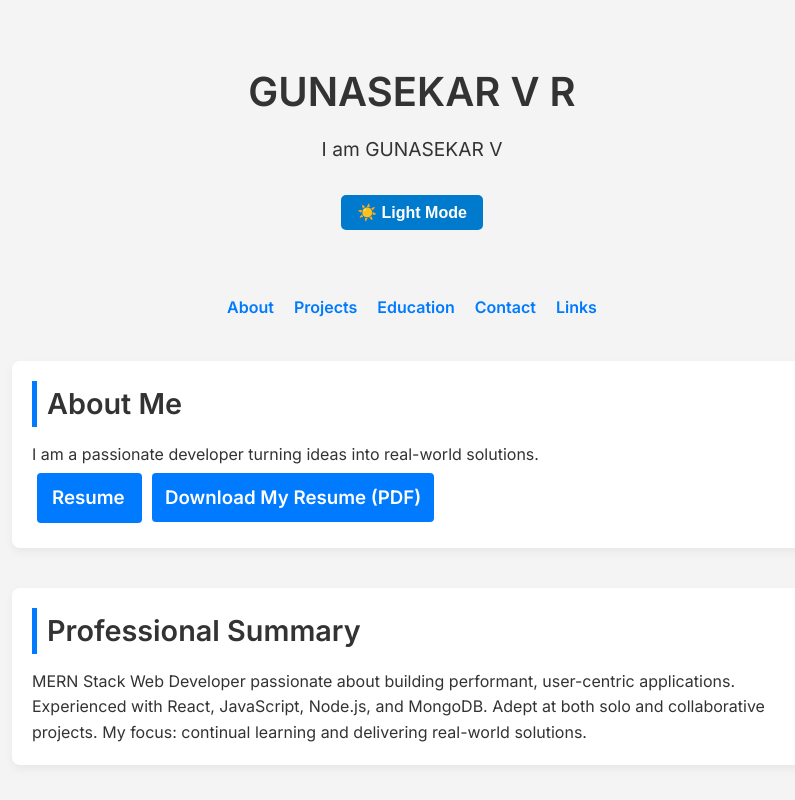
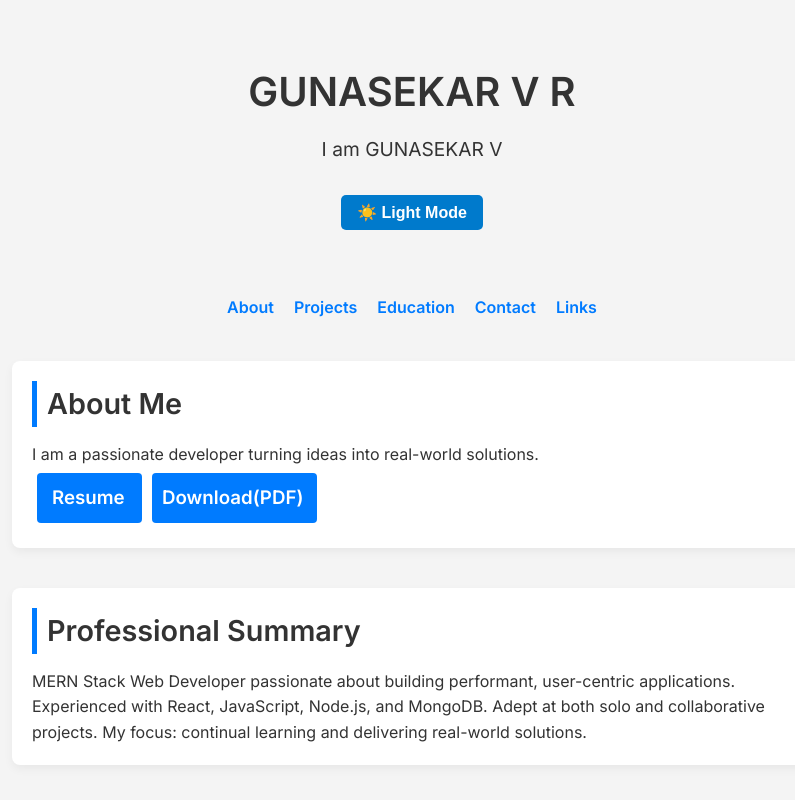
Before and after one commit to EXTREMLYGUNA/Gunasekar_Portfolio, a React (Vite) app: page / in a window 1280 px wide. Shown: the top 800 px of the page, without its empty margins (228-1023 px from the left). Built offline with nearby package versions, Linux system fonts and the light colour scheme.

Commit message:
updated-portfolio

```diff
--- a/src/Components/About.jsx
+++ b/src/Components/About.jsx
@@ -5,9 +5,8 @@ function About() {
          <p>I am a passionate developer turning ideas into real-world solutions.</p>
          <a title="Tasks" href="https://gunasekar-resume.netlify.app/" target="_blank" className="resume" rel="noopener"><h3>Resume</h3></a>
          <a href='https://gunasekar.netlify.app/assets/GUNASEKAR.pdf' download className="resume">
-             <h3 style={{display:"inline", padding: "13px"}}>Download My Resume (PDF)</h3>
+             <h3 style={{ padding: "10px",width:'165px'}}>Download(PDF)</h3>
         </a>
-
     </section>
     </>)
 }
```
